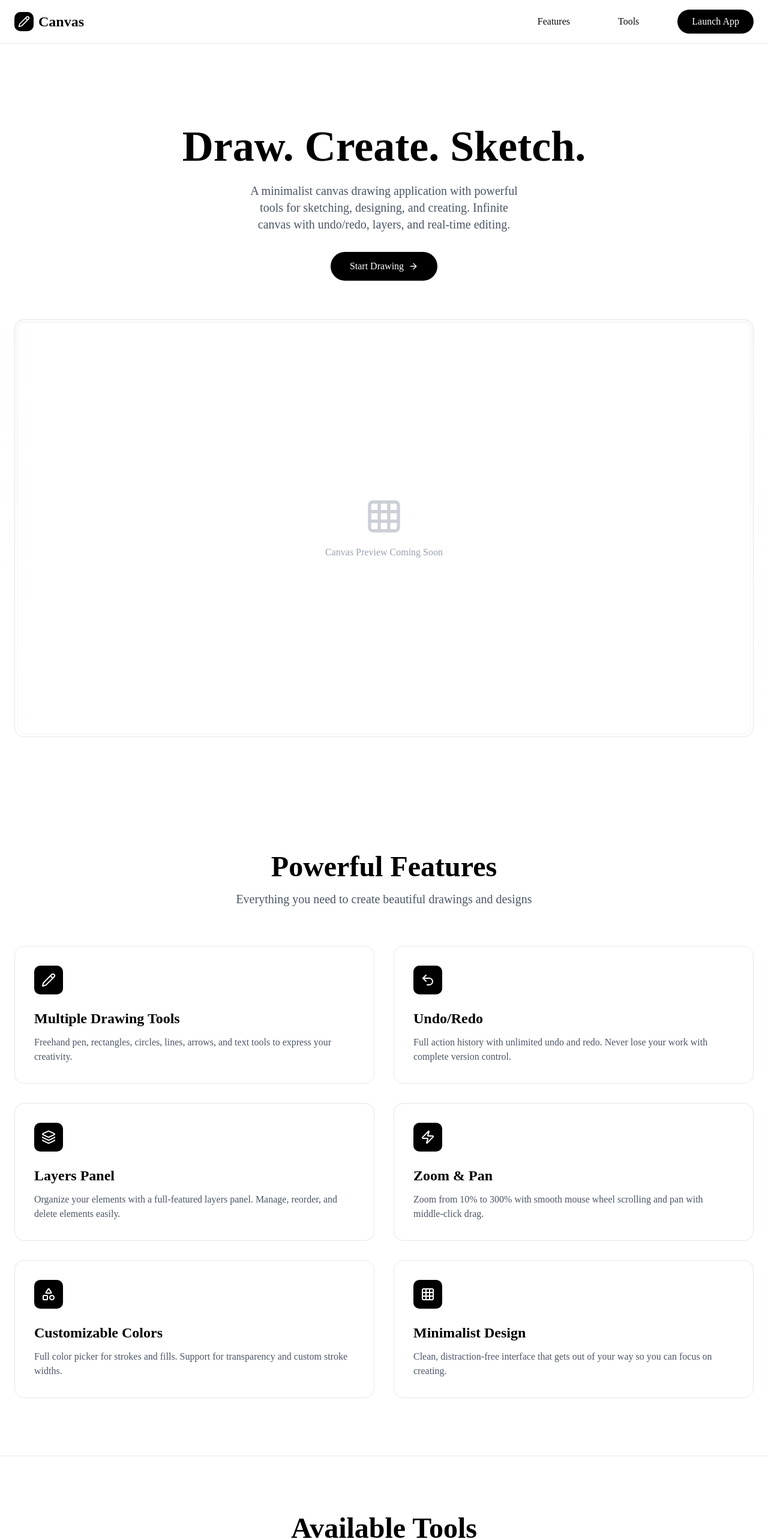
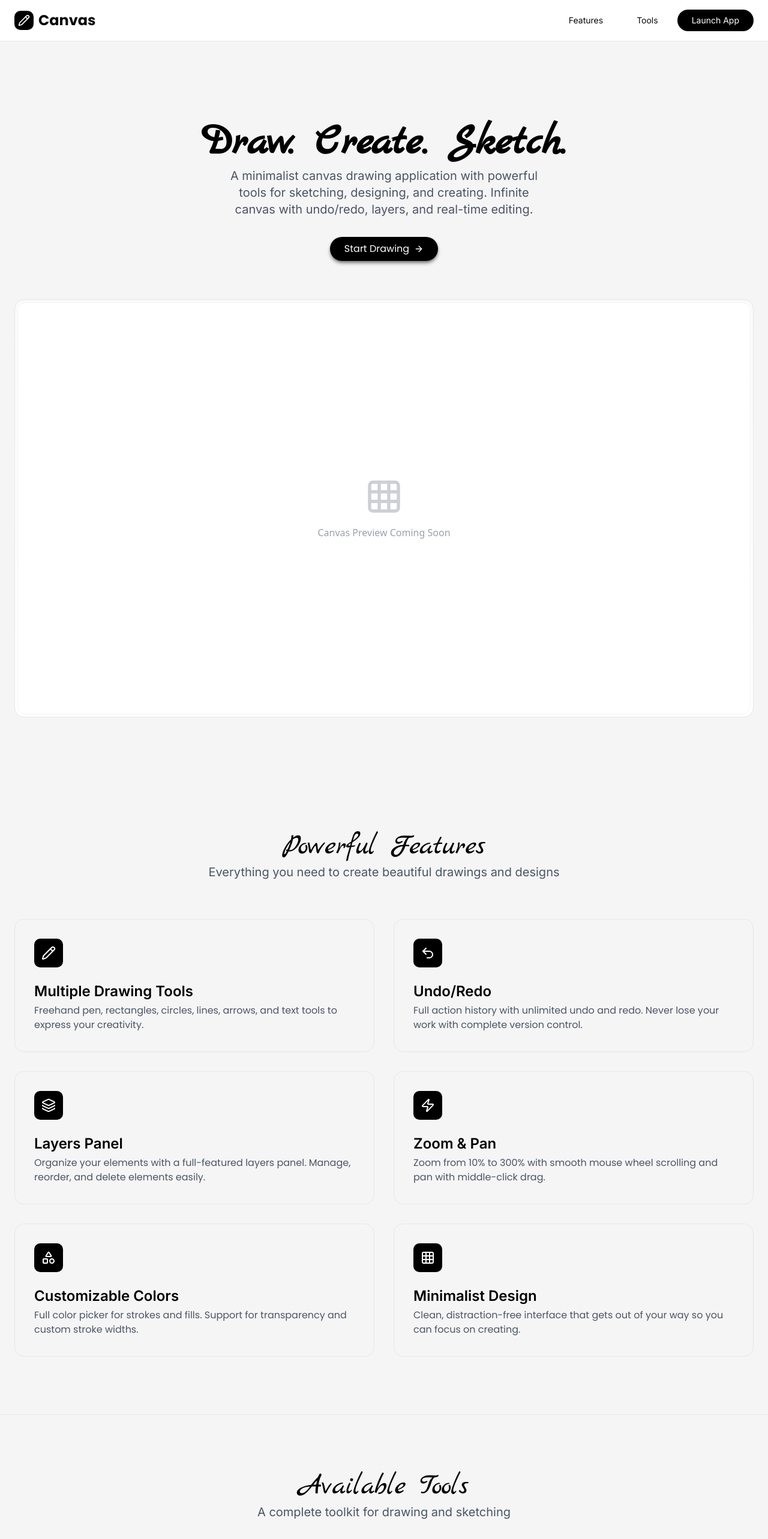
Before and after one commit to devnick10/draw-app, a Next.js app in the folder apps/web/: page / in a window 1280 px wide. Shown: the top 2566 px of the page at 60% size. Built offline with nearby package versions, Linux system fonts and the light colour scheme.

Commit message:
chore:(UI) Update langing page and add fonts

```diff
--- a/apps/web/src/app/layout.tsx
+++ b/apps/web/src/app/layout.tsx
@@ -1,16 +1,22 @@
 import { ContextProvider } from "@/context";
 import "@repo/ui/styles.css";
 import type { Metadata } from "next";
-import { Inter, Poppins } from "next/font/google";
+import { Inter, Poppins,Marck_Script } from "next/font/google";
 import "./globals.css";
 
-const geistSans = Poppins({
+const markScript = Marck_Script({
+  variable: "--font-marck",
+  subsets: ["latin"],
+  weight:  ["400"],
+});
+
+const poppins = Poppins({
   variable: "--font-poppins",
   subsets: ["latin"],
   weight: ["100", "200", "300", "400", "500", "600", "700", "800", "900"],
 });
 
-const geistMono = Inter({
+const inter = Inter({
   variable: "--font-inter",
   subsets: ["latin"],
   weight: ["100", "200", "300", "400", "500", "600", "700", "800", "900"],
@@ -30,7 +36,7 @@ export default function RootLayout({
   return (
     <html lang="en">
       <body
-        className={`${geistSans.variable} ${geistMono.variable} antialiased`}
+        className={`${poppins.variable} ${inter.variable} ${markScript.variable} antialiased`}
       >
         <ContextProvider>{children}</ContextProvider>
       </body>
--- a/apps/web/src/app/page.tsx
+++ b/apps/web/src/app/page.tsx
@@ -7,7 +7,7 @@ import { Tools } from "@/components/landing/tools";
 
 export default function LandingPage() {
   return (
-    <div className="min-h-screen bg-white">
+    <div className="min-h-screen bg-neutral-100">
       <Navbar />
       <Hero />
       <Features />
--- a/apps/web/src/components/landing/features.tsx
+++ b/apps/web/src/components/landing/features.tsx
@@ -1,95 +1,41 @@
+import { features } from "@/constant/features";
 import { Grid3x3, Layers, Pencil, Shapes, Undo2, Zap } from "lucide-react";
 import React from "react";
 export const Features: React.FC = () => {
   return (
     <section id="features" className="max-w-7xl mx-auto px-6 py-24">
       <div className="text-center mb-16">
-        <h2 className="text-5xl font-bold text-black mb-4">
+        <h2 className="text-5xl font-script  text-black mb-1">
           Powerful Features
         </h2>
-        <p className="text-xl text-gray-600">
+        <p className="text-xl text-gray-600 font-sans">
           Everything you need to create beautiful drawings and designs
         </p>
       </div>
 
       <div className="grid md:grid-cols-2 gap-8">
-        {/* Feature 1 */}
-        <div className="border border-gray-200 rounded-2xl p-8 hover:border-gray-300 transition">
-          <div className="w-12 h-12 bg-black rounded-lg flex items-center justify-center mb-6">
-            <Pencil className="w-6 h-6 text-white" />
-          </div>
-          <h3 className="text-2xl font-bold text-black mb-3">
-            Multiple Drawing Tools
-          </h3>
-          <p className="text-gray-600">
-            Freehand pen, rectangles, circles, lines, arrows, and text tools to
-            express your creativity.
-          </p>
-        </div>
+        {features.map((feature, index) => {
+          const Icon = feature.icon;
 
-        {/* Feature 2 */}
-        <div className="border border-gray-200 rounded-2xl p-8 hover:border-gray-300 transition">
-          <div className="w-12 h-12 bg-black rounded-lg flex items-center justify-center mb-6">
-            <Undo2 className="w-6 h-6 text-white" />
-          </div>
-          <h3 className="text-2xl font-bold text-black mb-3">Undo/Redo</h3>
-          <p className="text-gray-600">
-            Full action history with unlimited undo and redo. Never lose your
-            work with complete version control.
-          </p>
-        </div>
+          return (
+            <div
+              key={index}
+              className="border border-gray-200 rounded-2xl p-8 hover:border-gray-300 transition"
+            >
+              <div className="size-12 bg-black rounded-lg flex items-center justify-center mb-6">
+                <Icon className="size-6 text-white" />
+              </div>
 
-        {/* Feature 3 */}
-        <div className="border border-gray-200 rounded-2xl p-8 hover:border-gray-300 transition">
-          <div className="w-12 h-12 bg-black rounded-lg flex items-center justify-center mb-6">
-            <Layers className="w-6 h-6 text-white" />
-          </div>
-          <h3 className="text-2xl font-bold text-black mb-3">Layers Panel</h3>
-          <p className="text-gray-600">
-            Organize your elements with a full-featured layers panel. Manage,
-            reorder, and delete elements easily.
-          </p>
-        </div>
+              <h3 className="text-2xl font-semibold  font-sans text-black mb-1">
+                {feature.title}
+              </h3>
 
-        {/* Feature 4 */}
-        <div className="border border-gray-200 rounded-2xl p-8 hover:border-gray-300 transition">
-          <div className="w-12 h-12 bg-black rounded-lg flex items-center justify-center mb-6">
-            <Zap className="w-6 h-6 text-white" />
-          </div>
-          <h3 className="text-2xl font-bold text-black mb-3">Zoom & Pan</h3>
-          <p className="text-gray-600">
-            Zoom from 10% to 300% with smooth mouse wheel scrolling and pan with
-            middle-click drag.
-          </p>
-        </div>
-
-        {/* Feature 5 */}
-        <div className="border border-gray-200 rounded-2xl p-8 hover:border-gray-300 transition">
-          <div className="w-12 h-12 bg-black rounded-lg flex items-center justify-center mb-6">
-            <Shapes className="w-6 h-6 text-white" />
-          </div>
-          <h3 className="text-2xl font-bold text-black mb-3">
-            Customizable Colors
-          </h3>
-          <p className="text-gray-600">
-            Full color picker for strokes and fills. Support for transparency
-            and custom stroke widths.
-          </p>
-        </div>
-
-        {/* Feature 6 */}
-        <div className="border border-gray-200 rounded-2xl p-8 hover:border-gray-300 transition">
-          <div className="w-12 h-12 bg-black rounded-lg flex items-center justify-center mb-6">
-            <Grid3x3 className="w-6 h-6 text-white" />
-          </div>
-          <h3 className="text-2xl font-bold text-black mb-3">
-            Minimalist Design
-          </h3>
-          <p className="text-gray-600">
-            Clean, distraction-free interface that gets out of your way so you
-            can focus on creating.
-          </p>
-        </div>
+              <p className="text-gray-600 font-poppins">
+                {feature.description}
+              </p>
+            </div>
+          );
+        })}
       </div>
     </section>
   );
--- a/apps/web/src/components/landing/hero.tsx
+++ b/apps/web/src/components/landing/hero.tsx
@@ -4,18 +4,18 @@ import React from "react";
 
 export const Hero: React.FC = () => {
   return (
-    <section className="max-w-7xl mx-auto px-6 py-24 text-center">
+    <section className="max-w-7xl mx-auto px-6 py-24 text-center bg-linear-150 ">
       <div className="mb-8 inline-block">
         {/* <span className="bg-gray-100 text-gray-700 px-4 py-2 rounded-full text-sm font-medium"> */}
         {/* Free to use, forever */}
         {/* </span> */}
       </div>
 
-      <h1 className="text-7xl font-bold text-black mb-6 text-balance">
+      <h1 className="text-7xl font-script font-bold text-black mb-1 text-balance">
         Draw. Create. Sketch.
       </h1>
 
-      <p className="text-xl text-gray-600 mb-8 max-w-2xl mx-auto text-balance">
+      <p className="text-xl text-gray-600 mb-8 max-w-2xl mx-auto text-balance font-sans">
         A minimalist canvas drawing application with powerful tools for
         sketching, designing, and creating. Infinite canvas with undo/redo,
         layers, and real-time editing.
@@ -24,7 +24,7 @@ export const Hero: React.FC = () => {
       <div className="flex gap-4 justify-center mb-16">
         <Link
           href="/signin"
-          className="px-8 py-3 bg-black text-white rounded-full font-medium flex items-center gap-2 hover:bg-gray-900 transition"
+          className="px-6 py-2 bg-black text-white rounded-full font-poppins flex items-center gap-2 hover:bg-gray-900 transition shadow-neutral-500 shadow-md"
         >
           Start Drawing <ArrowRight className="w-4 h-4" />
         </Link>
--- a/apps/web/src/components/landing/navbar.tsx
+++ b/apps/web/src/components/landing/navbar.tsx
@@ -15,27 +15,27 @@ export const Navbar: React.FC = () => {
   };
 
   return (
-    <nav className="sticky top-0 z-50 bg-white border-b border-gray-200">
+    <nav className="sticky top-0 z-50 bg-white border-b border-gray-200 ">
       <div className="max-w-7xl mx-auto px-6 py-4 flex items-center justify-between">
         <Link href="/" className="flex items-center gap-2 font-bold text-2xl">
           <div className="w-8 h-8 bg-black rounded-lg flex items-center justify-center">
             <Pencil className="w-5 h-5 text-white" />
           </div>
-          <span>Canvas</span>
+          <span className="font-poppins">Canvas</span>
         </Link>
 
-        <div className="flex gap-2">
-          <div className="flex items-center gap-8 mr-8">
+        <div className="flex gap-2 font-sans">
+          <div className="flex items-center gap-2 ">
             <button
               onClick={() => scrollToSection("features")}
-              className="px-6 py-2 rounded-full font-medium hover:bg-gray-900 hover:text-white transition"
+              className="px-6 py-2 rounded-full hover:bg-gray-900 hover:text-white transition text-sm"
             >
               Features
             </button>
 
             <button
               onClick={() => scrollToSection("tools")}
-              className="px-6 py-2 rounded-full font-medium hover:bg-gray-900 hover:text-white transition"
+              className="px-6 py-2 rounded-full text-sm  hover:bg-gray-900 hover:text-white transition"
             >
               Tools
             </button>
@@ -43,7 +43,7 @@ export const Navbar: React.FC = () => {
 
           <Link
             href="/signin"
-            className="px-6 py-2 bg-black text-white rounded-full font-medium hover:bg-gray-900 transition"
+            className="px-6 py-2 bg-black text-white rounded-full text-sm  hover:bg-gray-900 transition"
           >
             Launch App
           </Link>
--- a/apps/web/src/components/landing/tools.tsx
+++ b/apps/web/src/components/landing/tools.tsx
@@ -8,8 +8,8 @@ export const Tools: React.FC = () => {
       className="max-w-7xl mx-auto px-6 py-24 border-t border-gray-200"
     >
       <div className="text-center mb-16">
-        <h2 className="text-5xl font-bold text-black mb-4">Available Tools</h2>
-        <p className="text-xl text-gray-600">
+        <h2 className="text-5xl font-script font-medium text-black mb-1">Available Tools</h2>
+        <p className="text-xl text-gray-600 font-sans">
           A complete toolkit for drawing and sketching
         </p>
       </div>
@@ -32,7 +32,7 @@ export const Tools: React.FC = () => {
             <div className="w-10 h-10 bg-black rounded-lg flex items-center justify-center mx-auto mb-3">
               <tool.icon className="w-5 h-5 text-white" />
             </div>
-            <p className="font-medium text-gray-900">{tool.name}</p>
+            <p className="font-medium text-neutral-700 font-sans">{tool.name}</p>
           </div>
         ))}
       </div>
--- /dev/null
+++ b/apps/web/src/constant/features.ts
@@ -0,0 +1,40 @@
+import { Pencil, Undo2, Layers, Zap, Shapes, Grid3x3 } from "lucide-react";
+
+export const features = [
+  {
+    icon: Pencil,
+    title: "Multiple Drawing Tools",
+    description:
+      "Freehand pen, rectangles, circles, lines, arrows, and text tools to express your creativity.",
+  },
+  {
+    icon: Undo2,
+    title: "Undo/Redo",
+    description:
+      "Full action history with unlimited undo and redo. Never lose your work with complete version control.",
+  },
+  {
+    icon: Layers,
+    title: "Layers Panel",
+    description:
+      "Organize your elements with a full-featured layers panel. Manage, reorder, and delete elements easily.",
+  },
+  {
+    icon: Zap,
+    title: "Zoom & Pan",
+    description:
+      "Zoom from 10% to 300% with smooth mouse wheel scrolling and pan with middle-click drag.",
+  },
+  {
+    icon: Shapes,
+    title: "Customizable Colors",
+    description:
+      "Full color picker for strokes and fills. Support for transparency and custom stroke widths.",
+  },
+  {
+    icon: Grid3x3,
+    title: "Minimalist Design",
+    description:
+      "Clean, distraction-free interface that gets out of your way so you can focus on creating.",
+  },
+];
--- a/packages/tailwind-config/shared-styles.css
+++ b/packages/tailwind-config/shared-styles.css
@@ -73,8 +73,9 @@
 }
 
 @theme inline {
-  --font-sans: 'Geist', 'Geist Fallback';
-  --font-mono: 'Geist Mono', 'Geist Mono Fallback';
+  --font-sans: var(--font-inter);
+  --font-poppins: var(--font-poppins);
+  --font-script: var(--font-marck);
   --color-background: var(--background);
   --color-foreground: var(--foreground);
   --color-card: var(--card);
```
Also changed, not shown: apps/web/src/components/landing/cta.tsx (+4 -4 lines), apps/web/src/components/landing/footer.tsx (+4 -4 lines).
